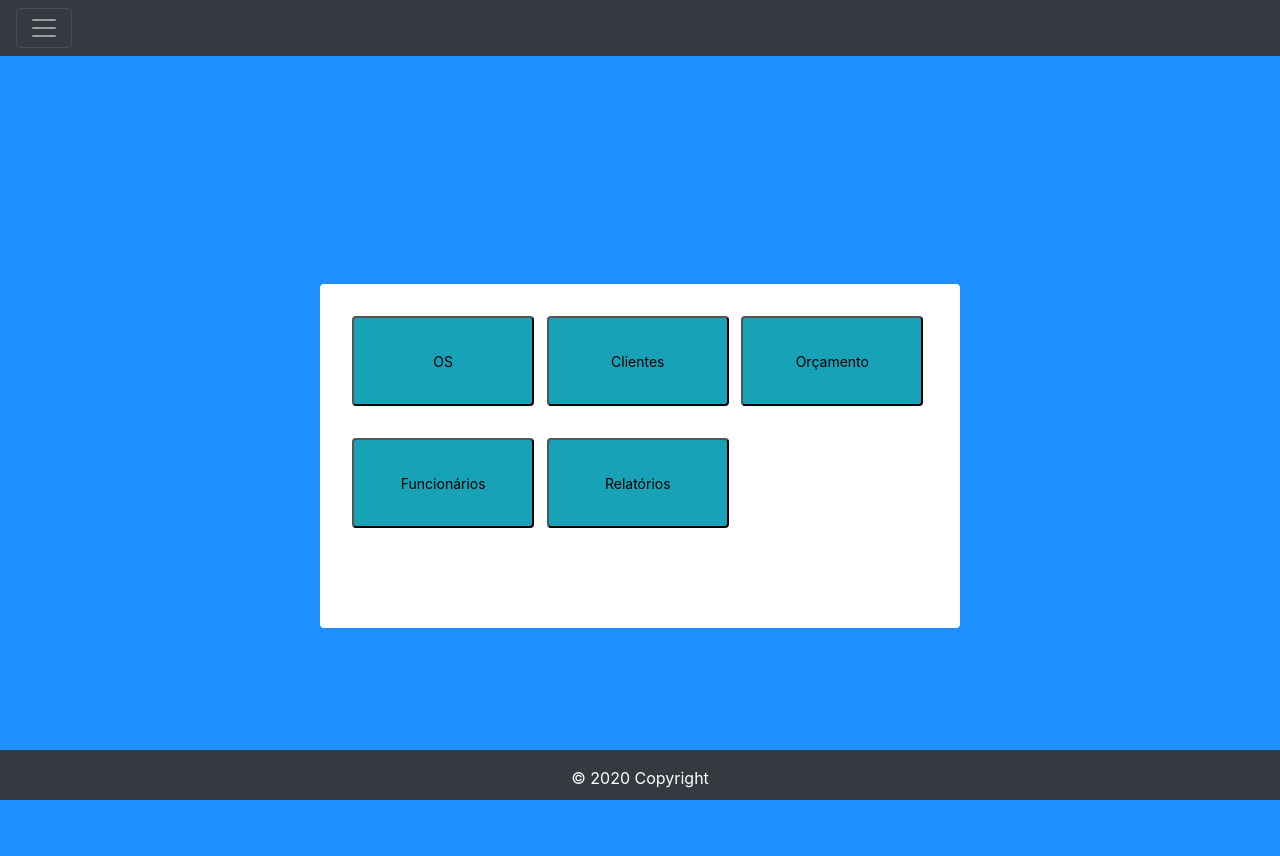
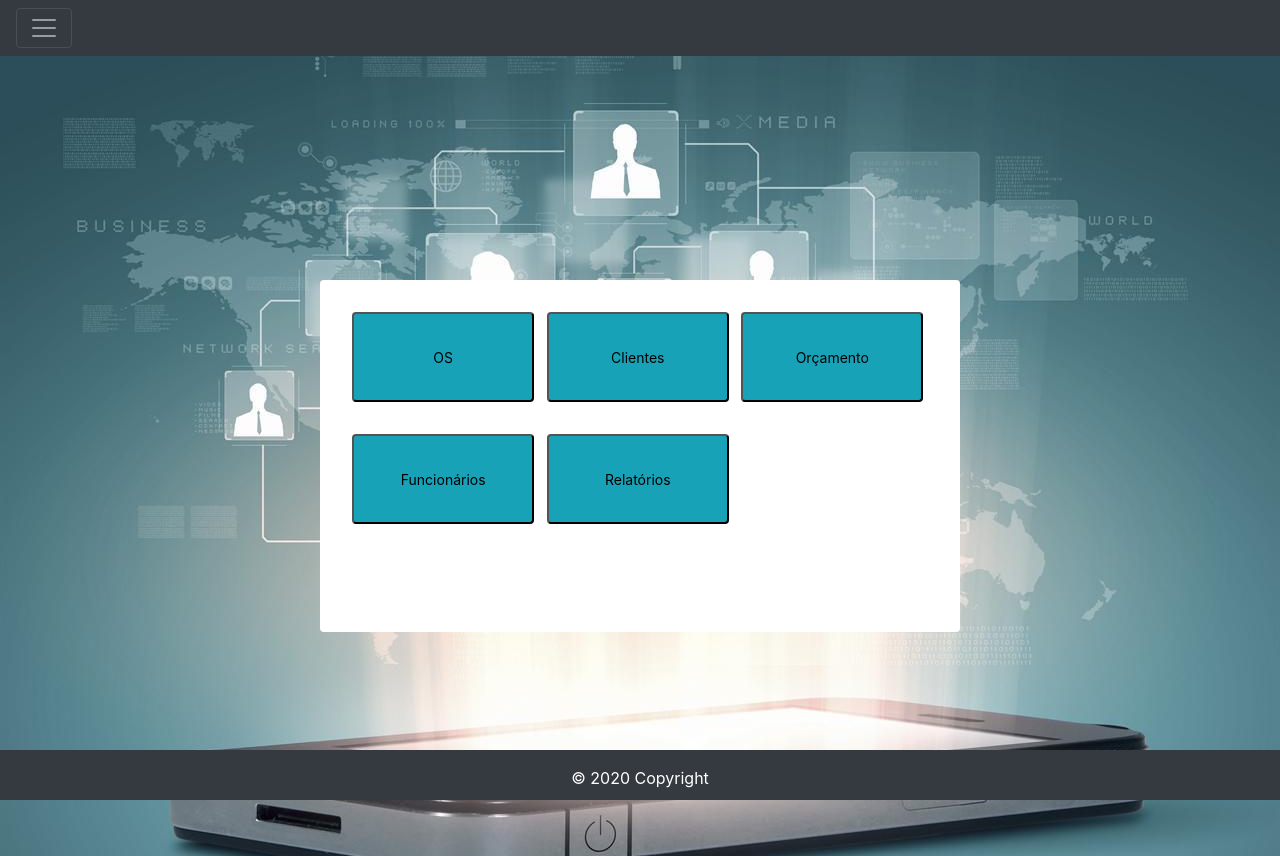
Before and after one commit to FelipeSchutzMartins/Fixing-Solutions, a Vue app in the folder WebContent/: page /home in a window 1280 px wide. Built offline with nearby package versions, Linux system fonts and the light colour scheme; what vue-the-mask would draw is missing.

Commit message:
Fixs e inicio do crud de funcionarios

```diff
--- a/WebContent/components/Home.vue
+++ b/WebContent/components/Home.vue
@@ -1,8 +1,9 @@
 <template>
   <div>
     <Header></Header>
-    <div style="background: dodgerblue;height: 100vh;" class="d-flex justify-content-center">
-      <div v-if="!clientes"  style="background-color: white;height: 43%;width: 50%;display: block;" class="align-self-center rounded">
+    <div style="height: 100vh;" :style="{ backgroundImage: 'url(' + require('../assets/backgroundImage.jpg') + ')' }"  class="d-flex justify-content-center">
+<!--      style="background: dodgerblue;height: 100vh;"-->
+      <div v-if="!clientes"  style="background-color: white;height: 44%;width: 50%;display: block;" class="align-self-center rounded">
         <div style="margin-left: 5%;margin-top: 5%;display: block;">
           <button style="width: 30%;height:90px;" class="btn-default bg-info rounded btn-sm">OS</button>
           <button style="width: 30%;height:90px;margin-left: 2%;" class="btn-default bg-info rounded btn-sm" @click="abrirCliente()">Clientes</button>
--- a/WebContent/components/Login.vue
+++ b/WebContent/components/Login.vue
@@ -1,6 +1,6 @@
 <template>
-  <div style="background: dodgerblue;height: 100vh;" class="d-flex justify-content-center">
-<!--    <div style="height: 100vh;" :style="{backgroundImage: 'url('+require('../assets/backgroundImage.jpg')+')'}" class="d-flex justify-content-center">-->
+<!--  <div style="background: dodgerblue;height: 100vh;" class="d-flex justify-content-center">-->
+    <div style="height: 100vh;" :style="{backgroundImage: 'url('+require('../assets/backgroundImage.jpg')+')'}" class="d-flex justify-content-center">
     <div class="card align-self-center rounded" style="width: 400px;">
       <form class="col-12">
         <div class="card-body">
```
Also changed, not shown: WebContent/assets/backgroundImage.jpg, WebContent/components/Funcionario.vue (added).
